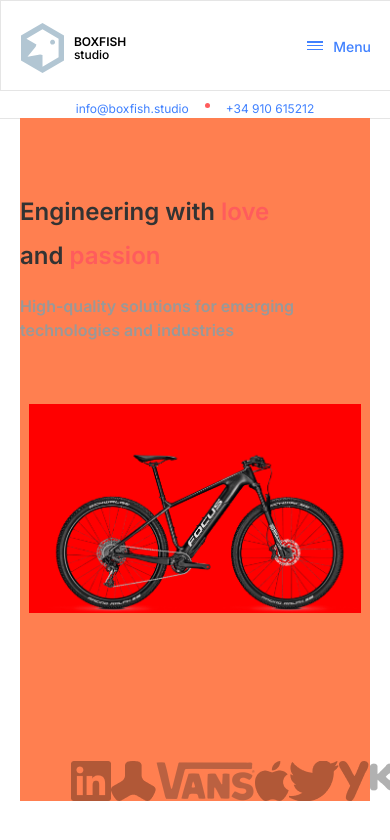
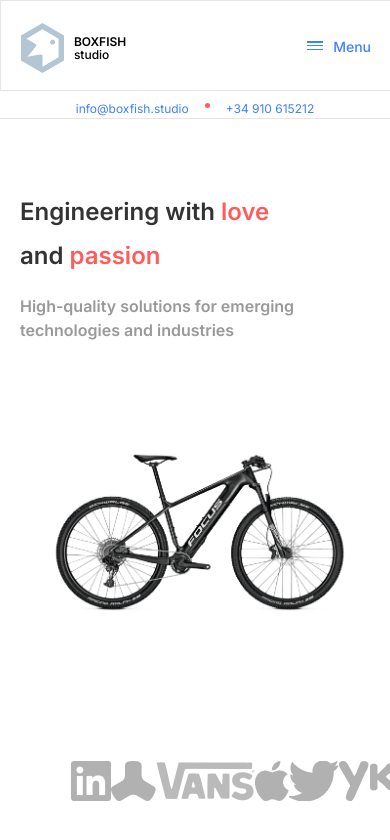
Before and after one commit to rubalv96/BoxFish_Landing, a React (Create React App) app: page / in a window 390 px wide. Shown: the top 840 px of the page. Built offline with nearby package versions, Linux system fonts and the light colour scheme.

Commit message:
Fix image size

```diff
--- a/src/assets/css/main.css
+++ b/src/assets/css/main.css
@@ -125,9 +125,10 @@ body{
     right: 42px;
     bottom: 47px;
 
-    background-color: coral;
-    /*display: flex;*/
-    /*justify-content: space-between;*/
+    /*background-color: coral;*/
+    display: flex;
+    justify-content: space-between;
+
 }
 
 #slogan{
@@ -182,9 +183,11 @@ body{
     top: 0px;
     margin-right: 0px;
     /*left:75px;*/
-    background-color: red;
+    /*background-color: red;*/
     align-self: flex-start;
     justify-content: right;
+
+
 
 }
 
@@ -225,7 +228,7 @@ body{
     height: 427px;
 }
 
-@media (max-width: 970px){
+@media (max-width: 900px){
 
 
     .containerLogo{
@@ -323,6 +326,7 @@ body{
         left: 20px;
         right: 20px;
         flex-wrap: wrap;
+        display: block;
     }
 
     #heroContainer{
@@ -330,10 +334,12 @@ body{
     }
     .mainImage{
         /*background-color: yellow;*/
+        display: block;
         width: 332px;
         height: 209px;
 
         margin-top: 62px;
+        /*margin-top: 0px;*/
         margin-right: auto;
         margin-left: auto;
 
```
